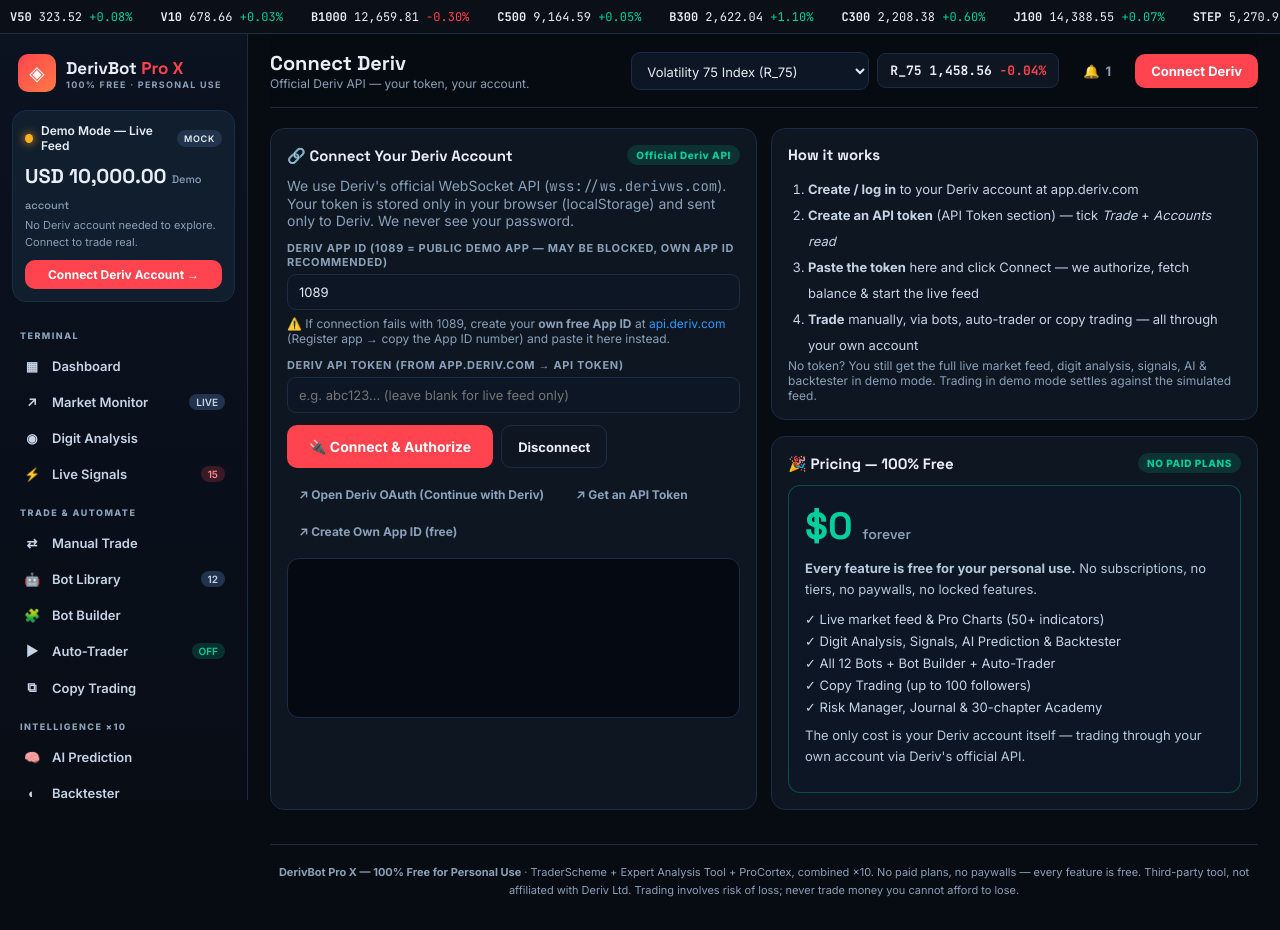
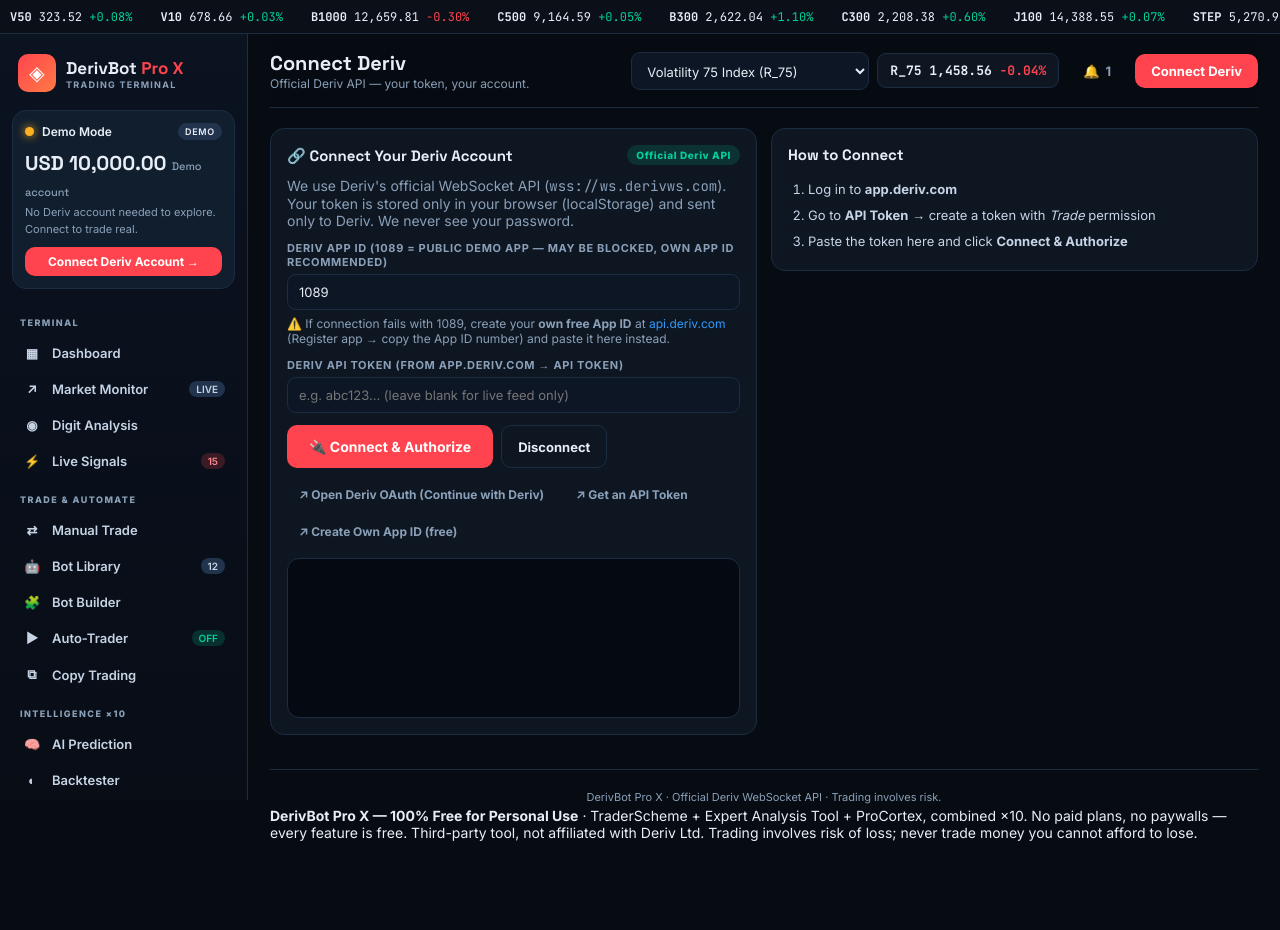
Before and after one commit to geekyacehub/Derivbot, a plain HTML site: page index.html in a window 1280 px wide. Both pictures are taken after a click on the button "Connect Deriv Account →". After the commit the page ends 871 px from the top, so only its background shows below. Drawn offline with Linux system fonts and the light colour scheme.

Commit message:
Clean up UI text to look like a real trading terminal + add 4 Deriv WS fallback endpoints
Co-authored-by: arena-agent <297053741+arena-agent@users.noreply.github.com>

```diff
--- a/app.js
+++ b/app.js
@@ -84,7 +84,12 @@ function mockTick(){
 }
 
 /* ================= DERIV WEBSOCKET ================= */
-const DERIV_ENDPOINTS=['wss://ws.derivws.com/websockets/v3','wss://ws.binaryws.com/websockets/v3'];
+const DERIV_ENDPOINTS=[
+  'wss://ws.derivws.com/websockets/v3',
+  'wss://blue.derivws.com/websockets/v3',
+  'wss://frontend.derivws.com/websockets/v3',
+  'wss://ws.binaryws.com/websockets/v3'
+];
 function derivURL(ep){ return `${ep||DERIV_ENDPOINTS[0]}?app_id=${encodeURIComponent(S.appId||'1089')}`; }
 let _epIdx=0, _connTimer=null;
 function connectDeriv(){
@@ -140,8 +145,8 @@ function disconnectDeriv(){ try{S.ws&&S.ws.close();}catch(e){} S.connected=false
 function fetchPortfolio(){ if(S.ws&&S.connected) S.ws.send(JSON.stringify({portfolio:1, subscribe:1})); }
 function updateConnUI(){
   $('connDot').className='dot'+(S.connected?' live':'');
-  $('connLabel').textContent = S.connected ? `Connected · ${S.accountName}` : 'Demo Mode — Live Feed';
-  $('connBadge').textContent = S.connected ? (S.isDemo?'DEMO':'REAL') : 'MOCK';
+  $('connLabel').textContent = S.connected ? `Connected · ${S.accountName}` : 'Demo Mode';
+  $('connBadge').textContent = S.connected ? (S.isDemo?'DEMO':'REAL') : 'DEMO';
   $('connBalance').innerHTML = `${S.currency} ${fmt(S.balance)} <small>${S.isDemo?'Demo':'Real'} account</small>`;
   $('connSub').textContent = S.connected ? 'Trading through your Deriv account via official API.' : 'No Deriv account needed to explore. Connect to trade real.';
   $('topConnectBtn').textContent = S.connected ? '✓ Connected' : 'Connect Deriv';
--- a/index.html
+++ b/index.html
@@ -19,13 +19,13 @@
   <aside class="sidebar">
     <div class="logo">
       <div class="logo-mark">◈</div>
-      <div><div class="logo-name">DerivBot <span>Pro X</span></div><div class="logo-sub">100% FREE · PERSONAL USE</div></div>
+      <div><div class="logo-name">DerivBot <span>Pro X</span></div><div class="logo-sub">TRADING TERMINAL</div></div>
     </div>
 
     <div class="conn-card" id="connCard">
-      <div class="conn-row"><span class="dot" id="connDot"></span><span id="connLabel">Demo Mode — Live Feed</span><span class="conn-badge" id="connBadge">MOCK</span></div>
+      <div class="conn-row"><span class="dot" id="connDot"></span><span id="connLabel">Demo Mode</span><span class="conn-badge" id="connBadge">DEMO</span></div>
       <div class="conn-balance" id="connBalance">$10,000.00 <small>USD · Demo</small></div>
-      <div class="conn-sub" id="connSub">No Deriv account needed to explore. Connect to trade real.</div>
+      <div class="conn-sub" id="connSub">Connect your Deriv API token to trade live.</div>
       <button class="btn btn-red btn-sm btn-block" onclick="showView('connect')">Connect Deriv Account →</button>
     </div>
 
@@ -55,9 +55,8 @@
     </nav>
 
     <div class="sidebar-foot">
-      <div class="free-mini">🎉 <b>ALL FEATURES FREE</b> — No paid plans, no paywalls, no subscriptions. Built for personal use.</div>
-      <div class="risk-mini">⚠️ Trading involves risk. Past performance ≠ future results. Not affiliated with Deriv Ltd.</div>
-      <div class="ver">DerivBot Pro X v2.1 · 100% Free · TraderScheme + Expert + ProCortex</div>
+      <div class="risk-mini">⚠️ Trading involves risk.</div>
+      <div class="ver">DerivBot Pro X v2.1</div>
     </div>
   </aside>
 
@@ -81,22 +80,20 @@
 
     <!-- ============ DASHBOARD ============ -->
     <section class="view active" id="view-dashboard">
-      <div class="free-banner">🎉 <b>100% FREE — Personal Use</b> · Every bot, signal, AI tool, auto-trader & course is unlocked. No paid plans. No subscriptions. No locked features. <button class="btn btn-green btn-sm" onclick="showView('bots')">Explore free features →</button></div>
       <div class="hero">
         <div class="hero-copy">
-          <div class="eyebrow">★ TRADERSCHEME × EXPERT ANALYSIS × PROCORTEX — COMBINED & MULTIPLIED ×10 · 100% FREE</div>
-          <h2>One platform.<br><span class="grad">Every edge. Every bot. Every signal.</span></h2>
-          <p><b>All features free — no paid plans, no paywalls.</b> Live Deriv tick streaming, digit probability distributions, 96-indicator auto-trader, AI prediction engine, copy trading, backtester, risk manager & a 30-chapter academy — all connected to <b>your</b> Deriv account, for your personal use.</p>
+          <div class="eyebrow">DERIV TRADING TERMINAL</div>
+          <h2>Trade smarter.<br><span class="grad">Live signals, bots & AI.</span></h2>
+          <p>Real-time Deriv tick streaming, digit analysis, automated bots, AI predictions, and risk management connected directly to your Deriv account.</p>
           <div class="hero-cta">
-            <button class="btn btn-red btn-lg" onclick="showView('connect')">🔗 Connect Deriv & Trade</button>
-            <button class="btn btn-outline btn-lg" onclick="showView('signals')">⚡ See Live Signals</button>
-            <button class="btn btn-ghost btn-lg" onclick="showView('bots')">🤖 Browse 12 Bots</button>
+            <button class="btn btn-red btn-lg" onclick="showView('connect')">🔗 Connect Deriv</button>
+            <button class="btn btn-outline btn-lg" onclick="showView('signals')">⚡ Live Signals</button>
+            <button class="btn btn-ghost btn-lg" onclick="showView('bots')">🤖 Bots</button>
           </div>
           <div class="hero-stats">
-            <div><b id="statTicks">0</b><span>Ticks analysed today</span></div>
+            <div><b id="statTicks">0</b><span>Ticks analysed</span></div>
             <div><b>50+</b><span>Indicators</span></div>
             <div><b>10</b><span>Synthetic indices</span></div>
-            <div><b style="color:var(--green)">$0</b><span>Forever free · All features</span></div>
           </div>
         </div>
         <div class="hero-panel">
@@ -406,34 +403,20 @@
           <div id="connectLog" class="log-box" style="margin-top:12px"></div>
         </div>
         <div>
-          <div class="card"><div class="card-head"><h4>How it works</h4></div>
+          <div class="card"><div class="card-head"><h4>How to Connect</h4></div>
             <ol class="steps">
-              <li><b>Create / log in</b> to your Deriv account at app.deriv.com</li>
-              <li><b>Create an API token</b> (API Token section) — tick <i>Trade</i> + <i>Accounts read</i></li>
-              <li><b>Paste the token</b> here and click Connect — we authorize, fetch balance & start the live feed</li>
-              <li><b>Trade</b> manually, via bots, auto-trader or copy trading — all through your own account</li>
+              <li>Log in to <b>app.deriv.com</b></li>
+              <li>Go to <b>API Token</b> → create a token with <i>Trade</i> permission</li>
+              <li>Paste the token here and click <b>Connect & Authorize</b></li>
             </ol>
-            <p class="muted small">No token? You still get the full live market feed, digit analysis, signals, AI & backtester in demo mode. Trading in demo mode settles against the simulated feed.</p>
-          </div>
-          <div class="card" style="margin-top:16px"><div class="card-head"><h4>🎉 Pricing — 100% Free</h4><span class="badge">NO PAID PLANS</span></div>
-            <div class="free-box">
-              <div class="free-price">$0 <span>forever</span></div>
-              <p><b>Every feature is free for your personal use.</b> No subscriptions, no tiers, no paywalls, no locked features.</p>
-              <ul class="free-list">
-                <li>✓ Live market feed & Pro Charts (50+ indicators)</li>
-                <li>✓ Digit Analysis, Signals, AI Prediction & Backtester</li>
-                <li>✓ All 12 Bots + Bot Builder + Auto-Trader</li>
-                <li>✓ Copy Trading (up to 100 followers)</li>
-                <li>✓ Risk Manager, Journal & 30-chapter Academy</li>
-              </ul>
-              <p class="muted small">The only cost is your Deriv account itself — trading through your own account via Deriv's official API.</p>
-            </div>
           </div>
         </div>
       </div>
     </section>
 
     <footer class="footer">
+      DerivBot Pro X · Official Deriv WebSocket API · Trading involves risk.
+    </footer>
       <b>DerivBot Pro X — 100% Free for Personal Use</b> · TraderScheme + Expert Analysis Tool + ProCortex, combined ×10. No paid plans, no paywalls — every feature is free. Third-party tool, not affiliated with Deriv Ltd. Trading involves risk of loss; never trade money you cannot afford to lose.
     </footer>
   </main>
```
